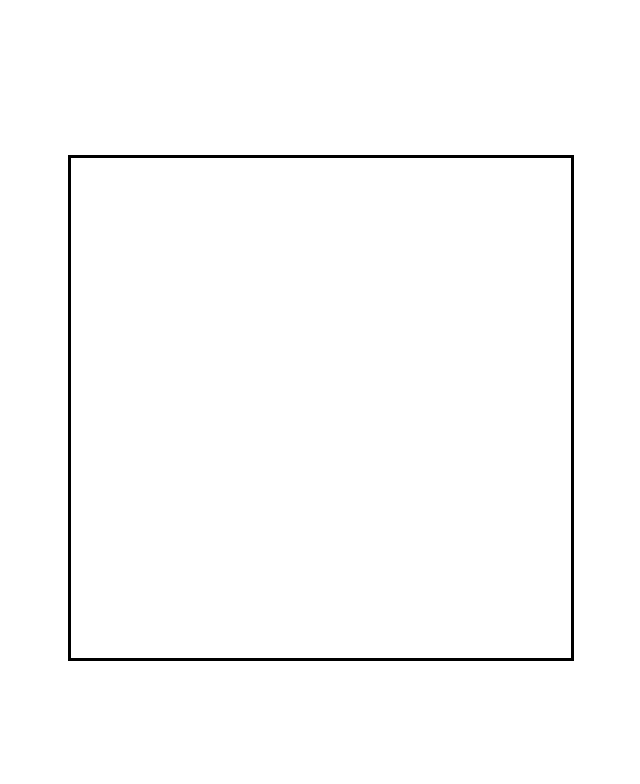
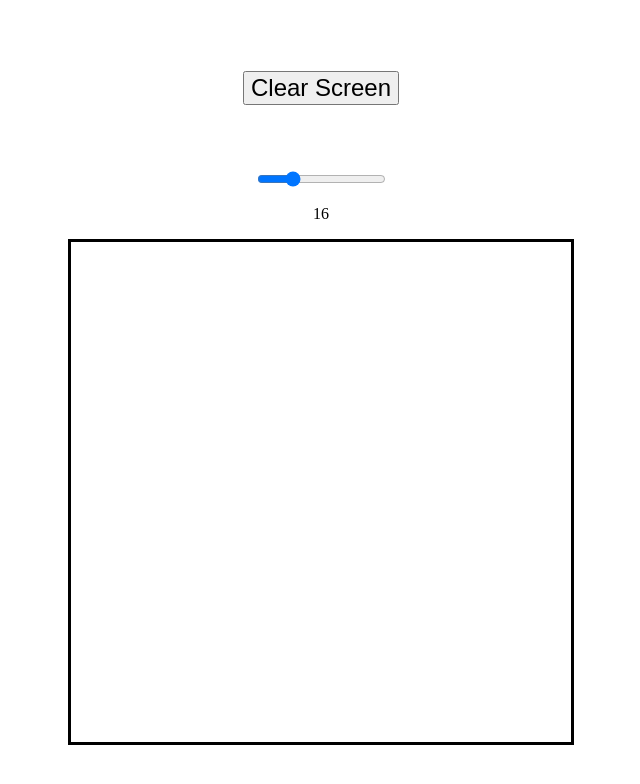
Before and after one commit to zcarter95/Etch-a-Sketch, a plain HTML site: page index.html in a window 1280 px wide. Shown: the whole page, without its empty margins (319-959 px from the left). Drawn offline with Linux system fonts and the light colour scheme.

Commit message:
different grid sizes implemented and slider resets grid

```diff
--- a/index.html
+++ b/index.html
@@ -9,6 +9,9 @@
     <title>Etch-a-Sketch</title>
 </head>
 <body>
+    <button>Clear Screen</button>
+    <input type="range" min="1" max="60" value="16" id="myRange">
+    <p id="output"></p>
     <div class="container">
     </div>
 </body>
--- a/script.js
+++ b/script.js
@@ -1,13 +1,20 @@
 var container = document.querySelector('div');
+const button = document.querySelector('button');
 function createDiv(){
     var div = document.createElement('div');
     div.classList.add('item');
     return div;
 }
-
 var divs = []
 
-for(var i = 0; i < 16; i++){
+var range = document.querySelector('input');
+var output = document.getElementById("output");
+output.textContent = range.value;
+var screenSize = range.value;
+screenSize = screenSize * screenSize;
+
+function drawPixels (screenSize){
+    for(var i = 0; i < (screenSize); i++){
         divs[i] = createDiv();
     }
 
@@ -15,12 +22,41 @@ for (var i = 0; i < divs.length; i++){
         container.appendChild(divs[i]);
     }
 
+    function determinePixelSize (number){
+        var pixelSize = 250000 / number;
+        var dimensions = Math.sqrt(pixelSize);
+        var dimensionsFormatted = dimensions + 'px';
+        return dimensionsFormatted;
+    }
+
     items = document.querySelectorAll('.item');
-console.log(items);
 
     items.forEach((item) => {
-    console.log(item);
+        item.style.width = determinePixelSize(screenSize);
+        item.style.height = determinePixelSize(screenSize);
         item.addEventListener('mouseenter', () => {
             item.classList.add('hover');
         })
     })
+
+    button.addEventListener('click', () => {
+        items.forEach((item) => {
+            item.classList.remove('hover');
+        })
+    })
+}
+
+function removeChildren () {
+    const divs = document.getElementsByClassName('item');
+    while(divs.length > 0){
+        console.log(divs[0]);
+        divs[0].parentNode.removeChild(divs[0]);
+    }
+}
+
+drawPixels(screenSize);
+range.oninput = function() {
+    output.textContent = this.value;
+    removeChildren();
+    drawPixels(screenSize);
+}
--- a/style.css
+++ b/style.css
@@ -3,6 +3,7 @@ body {
     justify-content: center;
     align-items: center;
     height: 100vh;
+    flex-direction: column;
 }
 
 .container {
@@ -15,11 +16,16 @@ body {
 
 .item {
     flex-shrink: 0;
-    min-width: 125px;
-    min-height: 125px;
+    /* width: 125px;
+    height: 125px; */
     background-color: white;
 }
 
 .hover {
     background-color: black;
 }
+
+button {
+    margin-bottom: 64px;
+    font-size: 24px;
+}
```
Lines whose indentation alone changed are shown as unchanged.
